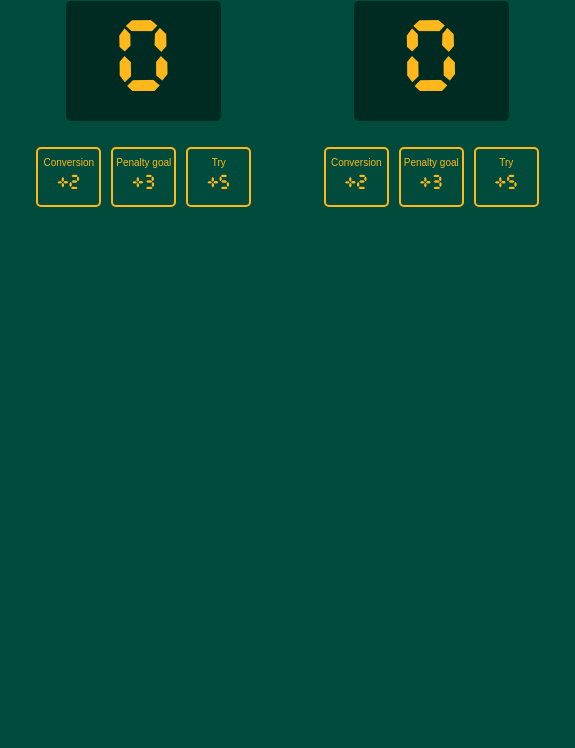
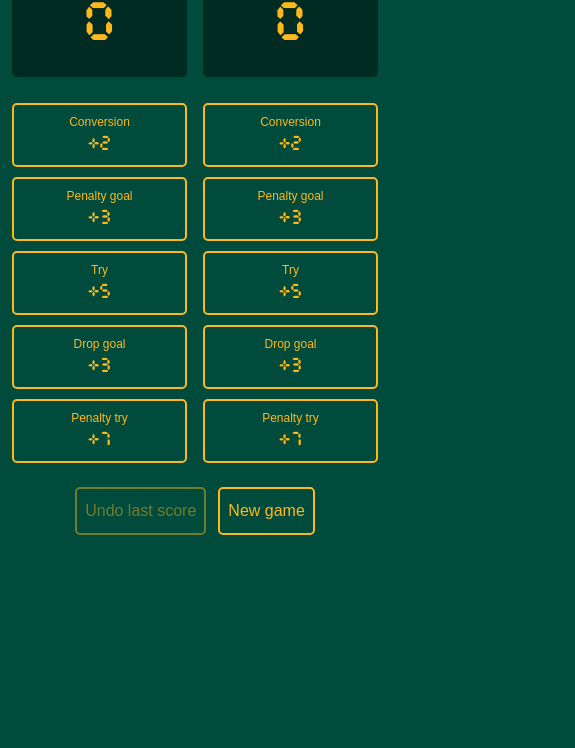
Before and after one commit to dirtydiesel46/RugbyScore, a website: page index.html in a window 390 px wide. Shown: the part 96-844 px from the top of the page, 575 px wide, since content can reach past the window. Drawn offline with Linux system fonts and the light colour scheme.

Commit message:
Refactor scoreboard UI and functionality
- Updated CSS for a more responsive layout and improved styling, including a new digital score font and color scheme inspired by Springbok rugby.
- Enhanced HTML structure for better accessibility and semantic meaning, including ARIA attributes for live score updates.
- Implemented local storage functionality in JavaScript to save and restore game state, allowing scores and undo history to persist across page refreshes.
- Added new scoring options and improved button interactions with hover and focus effects.
- Introduced a new game button and undo functionality to enhance user experience.

```diff
--- a/index.css
+++ b/index.css
@@ -1,100 +1,118 @@
-/* Custom scoreboard font */
+/* Digital score font */
 @font-face {
     font-family: "Cursed Timer";
     src: url("fonts/misc/CursedTimerUlil-Aznm.ttf") format("truetype");
     font-weight: normal;
     font-style: normal;
+    font-display: swap;
 }
 
-/* Page background */
+/* Springbok-inspired green and gold */
+* { box-sizing: border-box; }
 body {
     margin: 0;
     background: #004B3C;
+    color: #FFB81C;
+    font-family: Arial, sans-serif;
 }
 
-/* Scoreboard: two team columns within a fixed-size board */
+/* Let the board grow vertically to fit the extra controls. */
 .container {
+    display: grid;
+    grid-template-columns: repeat(2, minmax(0, 1fr));
+    gap: 24px 32px;
+    width: 100%;
+    max-width: 575px;
+    margin: 0 auto;
+    padding: 40px 20px;
+    text-align: center;
+}
+.team { min-width: 0; }
+.team h2 {
+    margin: 0;
+    font-size: 36px;
+    line-height: 1;
+}
+.score {
     display: flex;
-    justify-content: space-around;
-
-    width: 575px;
-    height: 385px;
-    box-sizing: border-box;
-    margin: 0 auto;
-    padding: 40px 0;
-
-    font-family: Arial, sans-serif;
-    font-weight: 700;
-    text-align: center;
-    color: #FFB81C;
-}
-
-.container > div {
-    width: 215px;
-}
-
-/* Team headings: remove the browser's default margins */
-.container h3 {
-    margin: 0;
-
-    font-size: 40px;
-    line-height: 36px;
-}
-
-/* Score display */
-.score {
-    width: 155px;
-    height: 120px;
+    align-items: center;
+    justify-content: center;
+    width: 100%;
+    max-width: 200px;
+    min-height: 120px;
     margin: 21px auto 0;
-
+    padding: 8px;
+    overflow-wrap: anywhere;
     font-family: "Cursed Timer", monospace;
-    font-size: 90px;
-    font-weight: 400;
-    line-height: 127px;
-    color: #FFB81C;
-
-    background-color: #002B23;
+    font-size: 64px;
+    line-height: 1.2;
+    background: #002B23;
     border-radius: 5px;
 }
 
-/* Button row: 26px below the score, 10px between buttons */
+/* Two columns keep every scoring name readable. */
 .increment {
-    display: flex;
-    justify-content: center;
+    display: grid;
+    grid-template-columns: repeat(2, minmax(0, 1fr));
     gap: 10px;
-
     margin-top: 26px;
 }
-
-/* Rugby buttons: scoring name above the points added */
+.increment button:last-child { grid-column: 1 / -1; }
+button {
+    min-height: 48px;
+    padding: 8px;
+    font: inherit;
+    color: inherit;
+    background: transparent;
+    border: 2px solid #FFB81C;
+    border-radius: 5px;
+    cursor: pointer;
+    transition: background-color 120ms, color 120ms, transform 120ms;
+}
 .increment button {
     display: flex;
     flex-direction: column;
     align-items: center;
     justify-content: center;
-
-    width: 65px;
-    height: 60px;
-    box-sizing: border-box;
-    padding: 0;
-
+    gap: 4px;
+    min-height: 64px;
     font-family: "Cursed Timer", monospace;
     font-size: 18px;
-    font-weight: 400;
-    line-height: 27.81px;
-    color: #FFB81C;
-
-    background: transparent;
-    border: 2px solid #FFB81C;
-    border-radius: 5px;
-
-    cursor: pointer;
+}
+.point-label {
+    font-family: Arial, sans-serif;
+    font-size: 12px;
+    line-height: 1.3;
+}
+@media (hover: hover) {
+    button:hover:not(:disabled) { background: #FFB81C; color: #002B23; }
+}
+button:active:not(:disabled) { transform: scale(0.96); }
+button:focus-visible { outline: 3px solid white; outline-offset: 4px; }
+button:disabled { opacity: 0.45; cursor: not-allowed; }
+.game-controls {
+    display: flex;
+    justify-content: center;
+    flex-wrap: wrap;
+    gap: 12px;
+    grid-column: 1 / -1;
+}
+.game-status {
+    grid-column: 1 / -1;
+    min-height: 1.5em;
+    margin: 0;
+    font-size: 14px;
+    line-height: 1.5;
 }
 
-/* Use a readable font for the longer scoring names */
-.point-label {
-    font-family: Arial, sans-serif;
-    font-size: 10px;
-    line-height: 16px;
-    white-space: nowrap;
+/* Keep both teams visible on phones without horizontal scrolling. */
+@media (max-width: 420px) {
+    .container { padding: 24px 12px; column-gap: 16px; }
+    .team h2 { font-size: 28px; }
+    .score { font-size: 48px; min-height: 100px; }
+    .increment { grid-template-columns: 1fr; }
 }
+@media (prefers-reduced-motion: reduce) {
+    button { transition: none; }
+    button:active:not(:disabled) { transform: none; }
+}
--- a/index.html
+++ b/index.html
@@ -1,30 +1,42 @@
-<html>
+<!DOCTYPE html>
+<html lang="en">
     <head>
+        <meta charset="UTF-8">
+        <meta name="viewport" content="width=device-width, initial-scale=1">
         <title>RugbyScore</title>
         <link rel="icon" type="image/svg+xml" href="/favicon.svg">
         <link rel="stylesheet" href="index.css">
     </head>
     <body>
-        <div class="container">
-            <div>
-                <h3>HOME</h3>
-                <div class=score id="home-score"></div>
+        <main class="container" aria-label="Rugby scoreboard">
+            <section class="team">
+                <h2 id="home-heading">HOME</h2>
+                <div class="score" id="home-score" aria-live="polite" aria-atomic="true" aria-labelledby="home-heading">0</div>
                 <div class="increment">
                     <button onclick="add(2, 'home-score')" id="home-add-conversion"><span class="point-label">Conversion</span><span>+2</span></button>
                     <button onclick="add(3, 'home-score')" id="home-add-penalty"><span class="point-label">Penalty goal</span><span>+3</span></button>
                     <button onclick="add(5, 'home-score')" id="home-add-try"><span class="point-label">Try</span><span>+5</span></button>
+                    <button onclick="add(3, 'home-score')" id="home-add-drop"><span class="point-label">Drop goal</span><span>+3</span></button>
+                    <button onclick="add(7, 'home-score')" id="home-add-penalty-try"><span class="point-label">Penalty try</span><span>+7</span></button>
                 </div>
-            </div>
-            <div>
-                <h3>GUEST</h3>
-                <div  class=score id="guest-score"></div>
+            </section>
+            <section class="team">
+                <h2 id="guest-heading">GUEST</h2>
+                <div class="score" id="guest-score" aria-live="polite" aria-atomic="true" aria-labelledby="guest-heading">0</div>
                 <div class="increment">
                     <button onclick="add(2, 'guest-score')" id="guest-add-conversion"><span class="point-label">Conversion</span><span>+2</span></button>
                     <button onclick="add(3, 'guest-score')" id="guest-add-penalty"><span class="point-label">Penalty goal</span><span>+3</span></button>
                     <button onclick="add(5, 'guest-score')" id="guest-add-try"><span class="point-label">Try</span><span>+5</span></button>
+                    <button onclick="add(3, 'guest-score')" id="guest-add-drop"><span class="point-label">Drop goal</span><span>+3</span></button>
+                    <button onclick="add(7, 'guest-score')" id="guest-add-penalty-try"><span class="point-label">Penalty try</span><span>+7</span></button>
                 </div>
+            </section>
+            <div class="game-controls">
+                <button id="undo-button" onclick="undoLastScore()" disabled>Undo last score</button>
+                <button onclick="newGame()">New game</button>
             </div>
-        </div>
+            <p id="game-status" class="game-status" role="status"></p>
+        </main>
         <script src="index.js"></script>
     </body>
 </html>
--- a/index.js
+++ b/index.js
@@ -1,15 +1,67 @@
-// Keep each team's score in JavaScript
-const scores = {
-    "home-score": 0,
-    "guest-score": 0
-};
+// Save scoring actions so both the score and Undo survive a refresh.
+const storageKey = "rugbyscore-game-v1";
+const scores = { "home-score": 0, "guest-score": 0 };
+let history = [];
+const statusElement = document.getElementById("game-status");
 
-// Display the starting scores
-document.getElementById("home-score").textContent = scores["home-score"];
-document.getElementById("guest-score").textContent = scores["guest-score"];
+function validAction(action) {
+    return action && Object.hasOwn(scores, action.elementId) &&
+        [2, 3, 5, 7].includes(action.amount);
+}
 
-// Add points, then update that team's display
+function render() {
+    scores["home-score"] = 0;
+    scores["guest-score"] = 0;
+    for (const action of history) {
+        scores[action.elementId] += action.amount;
+    }
+    for (const elementId of Object.keys(scores)) {
+        document.getElementById(elementId).textContent = scores[elementId];
+    }
+    document.getElementById("undo-button").disabled = history.length === 0;
+}
+
+function save(message) {
+    render();
+    try {
+        localStorage.setItem(storageKey, JSON.stringify(history));
+        statusElement.textContent = message;
+    } catch {
+        statusElement.textContent = "Scores work, but this browser could not save them for refresh.";
+    }
+}
+
 function add(amount, elementId) {
-    scores[elementId] += amount;
-    document.getElementById(elementId).textContent = scores[elementId];
+    const action = { amount, elementId };
+    if (!validAction(action)) return;
+    history.push(action);
+    const team = elementId === "home-score" ? "Home" : "Guest";
+    save(`${team} +${amount}.`);
 }
+
+function undoLastScore() {
+    const action = history.pop();
+    if (!action) return;
+    const team = action.elementId === "home-score" ? "Home" : "Guest";
+    save(`Undid ${team} +${action.amount}.`);
+}
+
+function newGame() {
+    if (history.length && !window.confirm("Start a new game? Both scores and undo history will be cleared.")) return;
+    history = [];
+    save("New game. Both scores reset to zero.");
+}
+
+// Ignore invalid saved data rather than displaying broken scores.
+try {
+    const saved = localStorage.getItem(storageKey);
+    if (saved !== null) {
+        const actions = JSON.parse(saved);
+        if (!Array.isArray(actions) || !actions.every(validAction)) throw new Error("Invalid saved game");
+        history = actions;
+        if (history.length) statusElement.textContent = "Saved game restored.";
+    }
+} catch {
+    statusElement.textContent = "Saved game unavailable. Starting at zero.";
+}
+render();
```
Also changed, not shown: package.json (added, +9 -0 lines), README.md, 1 other file.
